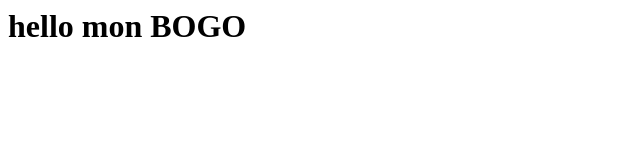
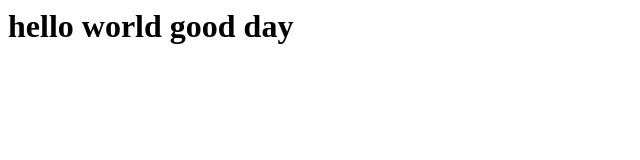
Before and after one commit to sirine152/gema, a plain HTML site: page gema-workspace/index.html in a window 1280 px wide. Shown: the whole page, without its empty margins (0-640 px from the left). Drawn offline with Linux system fonts and the light colour scheme.

Commit message:
th commit

```diff
--- a/gema-workspace/index.html
+++ b/gema-workspace/index.html
@@ -1 +1 @@
-<h1>hello mon BOGO </h1>
+<h1>hello world good day </h1>
```
